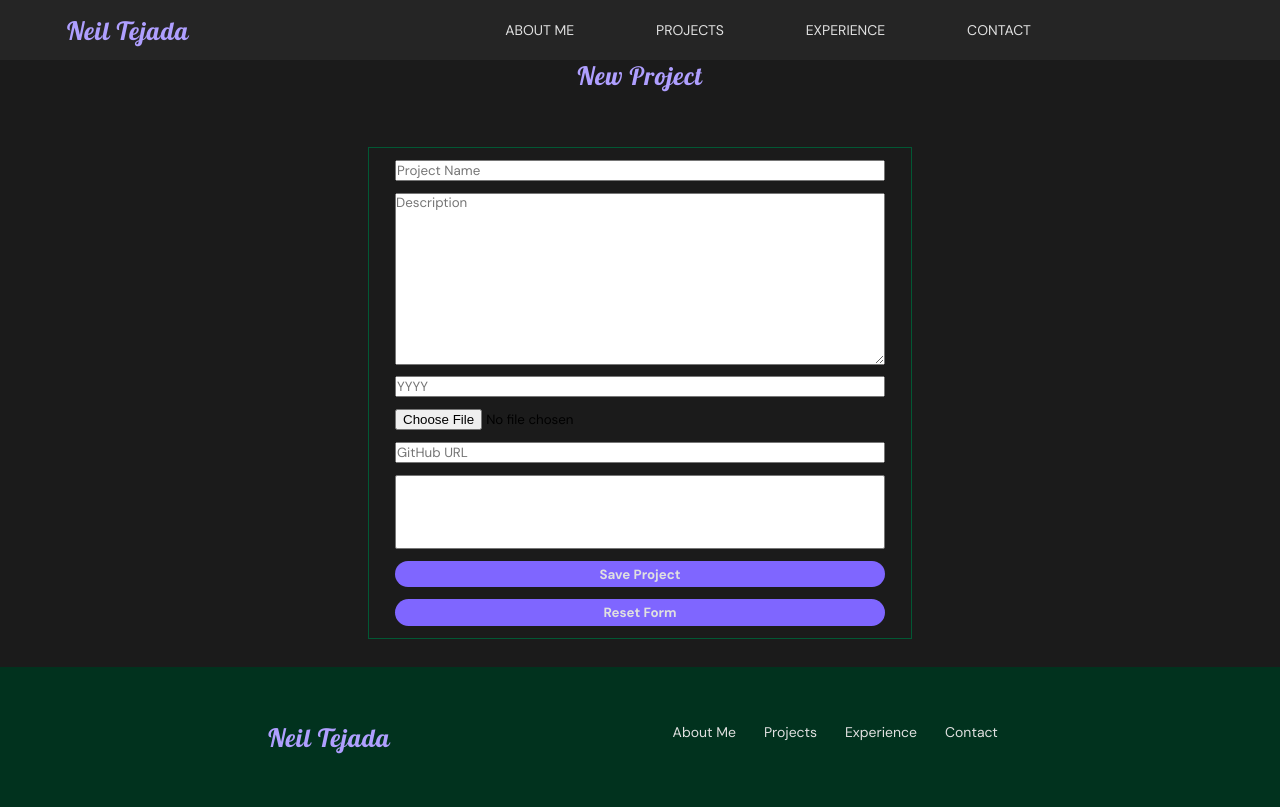
After one commit to NeilTejada/117-42, a Django app: page /content/project_new in a window 1280 px wide. The commit adds this page. Run offline with Django 5.2, Linux system fonts and the light colour scheme; data that the repository does not hold is empty; some web fonts are replaced.

Commit message:
Sunday class

```diff
--- /dev/null
+++ b/content/forms.py
@@ -0,0 +1,18 @@
+from django import forms
+from .models import Project
+
+class ProjectForm(forms.ModelForm):
+    class Meta:
+        model = Project
+        fields = ['name', 'description', 'year', 'image', 'repository', 'skill']
+        widgets = {
+            'name': forms.TextInput(attrs={'placeholder': 'Project Name'}),
+
+            'description': forms.Textarea(attrs={'placeholder': 'Description'}),
+
+            'year': forms.NumberInput(attrs={'placeholder': 'YYYY'}),
+
+            'image': forms.ClearableFileInput(attrs={'placeholder': 'Select an Image'}),
+
+            'repository': forms.URLInput(attrs={'placeholder': 'GitHub URL'})
+        }
--- a/content/models.py
+++ b/content/models.py
@@ -12,7 +12,7 @@ class Skill(models.Model):
 
 class Project(models.Model):
     name = models.CharField(max_length=225)
-    descrtiption = models.TextField()
+    description = models.TextField()
     year = models.IntegerField()
     image = models.ImageField(upload_to='static/img/')
     repository = models.URLField()
--- a/content/urls.py
+++ b/content/urls.py
@@ -1,6 +1,12 @@
 from django.urls import path
 from content import views
 
+from django.conf.urls.static import static
+from django.conf import settings
+
 urlpatterns = [
     path('', views.project_list, name='project_list'),
+    path('project_new', views.project_new, name='project_new')
 ]
+
+urlpatterns += static(settings.MEDIA_URL, document_root=settings.MEDIA_ROOT)
--- a/content/views.py
+++ b/content/views.py
@@ -1,5 +1,28 @@
-from django.shortcuts import render
+from django.shortcuts import render, redirect
+from .models import Project
+from .forms import ProjectForm
 
 # Create your views here.
 def project_list(request):
-    return render(request, "content/project_list.html")
+
+    projects = Project.objects.all()
+
+    return render(request, "content/project_list.html",
+                  {
+                      'projects': projects
+                  })
+
+
+def project_new(request):
+
+    if request.method == 'POST':
+        form = ProjectForm(request.POST, request.FILES)
+        if form.is_valid():
+            project = form.save()
+            return redirect('project_list')
+    else:
+        form = ProjectForm()
+
+    return render(request, 'content/project_new.html', {
+        'form' : form
+    })
--- a/static/css/base.css
+++ b/static/css/base.css
@@ -90,7 +90,7 @@ p {
   background-color: var(--primary-color-300);
   color: var(--neutral-color);
   border: none;
-  padding: 2.5% 5%;
+  padding: 1% 5%;
   border-radius: 1rem;
 }
 
--- a/static/css/sections.css
+++ b/static/css/sections.css
@@ -56,6 +56,13 @@
   margin-top: 2rem;
 }
 
+.add-project-container {
+  width: 100%;
+  display: flex;
+  justify-content: flex-end;
+  padding: 1% 2%;
+}
+
 .project-card:hover {
   opacity: 0.5;
   border: 1px solid var(--secondary-color);
@@ -88,7 +95,7 @@ a p:nth-child(4) {
 }
 
 /* Contact */
-#emailForm {
+#emailForm, #projectForm {
   display: flex;
   flex-direction: column;
   height: 35rem;
--- /dev/null
+++ b/templates/content/project_new.html
@@ -0,0 +1,28 @@
+{% extends 'base.html' %}
+
+{% block title %} New Project {% endblock title %}
+{% load static %}
+
+{% block content %}
+
+<sectioin class="new-project-section center-column">
+    <h2>New Project</h2>
+
+    <form id="projectForm" method="post" enctype="multipart/form-data">
+
+        {% csrf_token %}
+
+        {{ form.name }}
+        {{ form.description }}
+        {{ form.year }}
+        {{ form.image }}
+        {{ form.repository }}
+        {{ form.skill }}
+
+        <button type="submit" class="primary-button">Save Project</button>
+        <button type="reset" class="primary-button">Reset Form</button>
+    </form>
+
+</sectioin>
+
+{% endblock content %}
```
Also changed, not shown: templates/content/project_list.html (+22 -40 lines), content/migrations/0002_rename_descrtiption_project_description.py (added), static/img/logo2.jpg (added), static/img/logo2_Ayl8boU.jpg (added).
